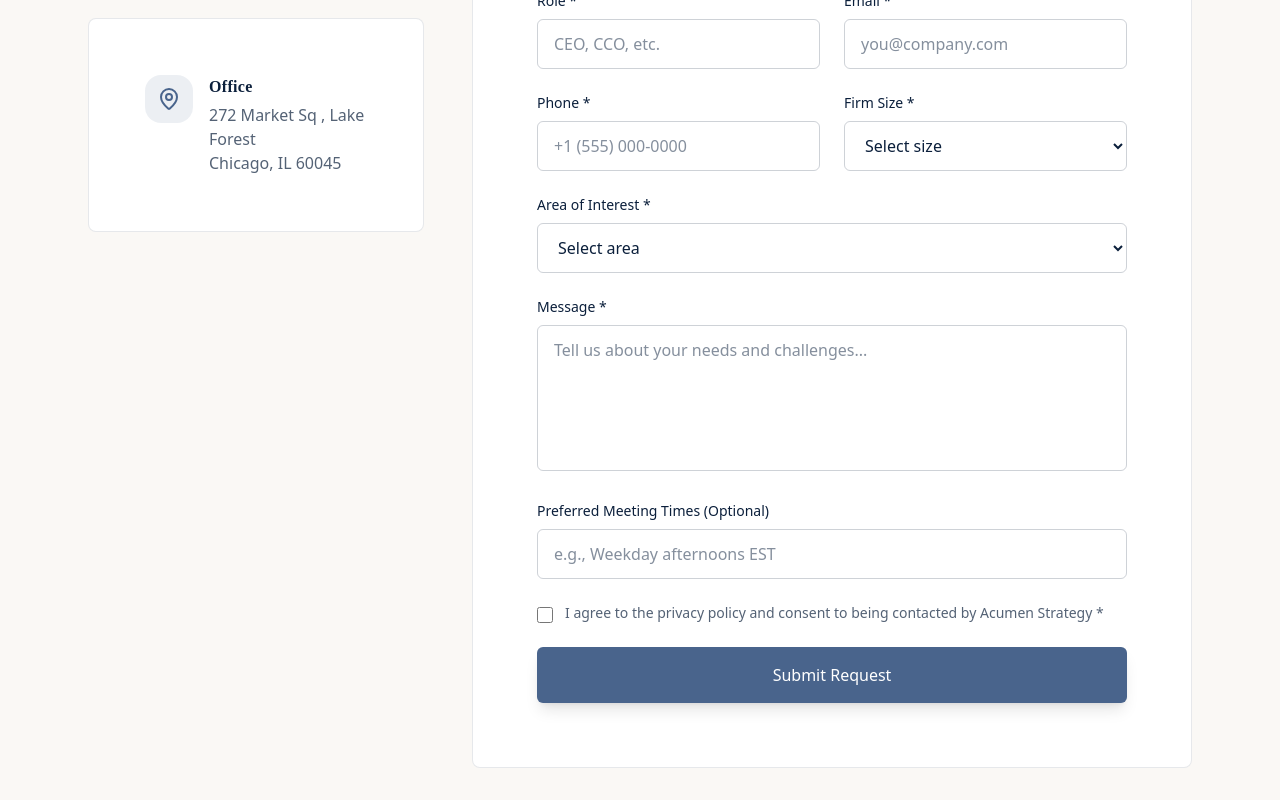
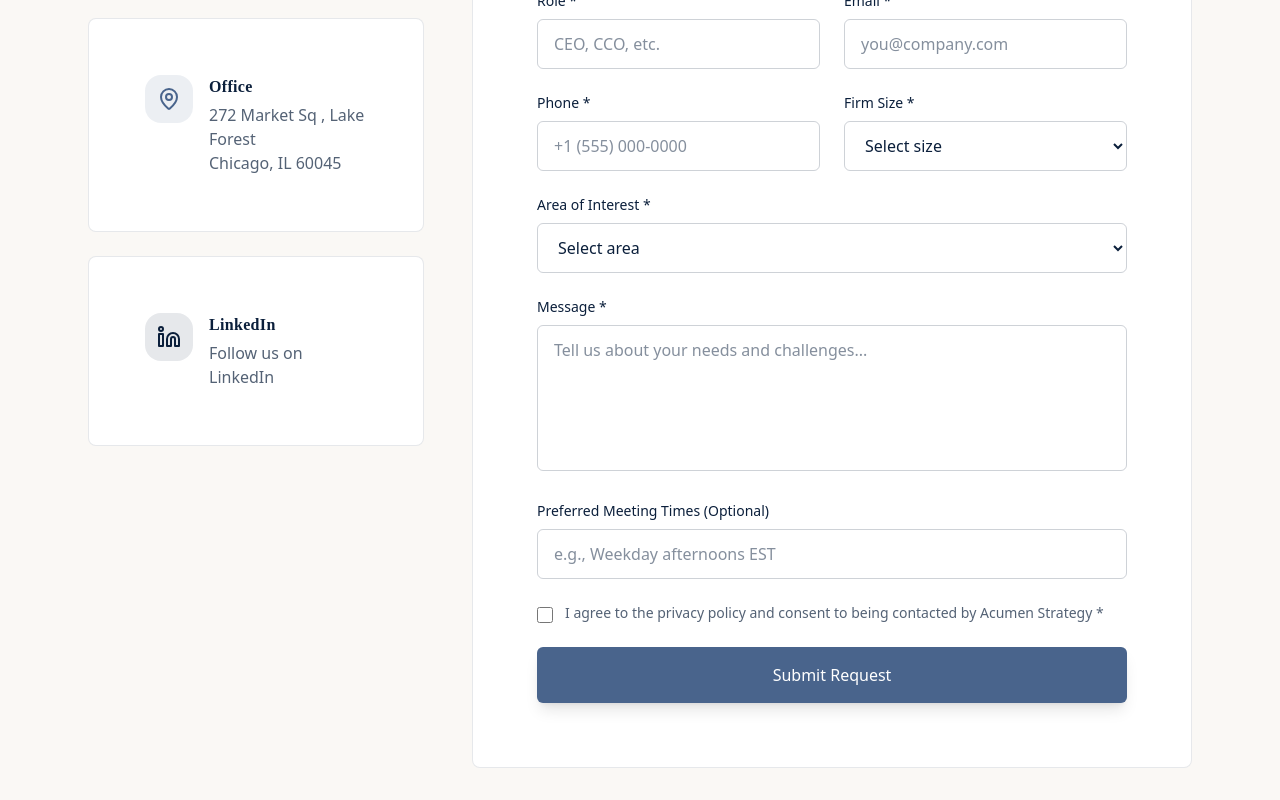
Before and after one commit to Glynac-AI/Acumen, a Next.js app: page /contact in a window 1280 px wide. Shown: the part 1156-1956 px from the top of the page. Built offline with nearby package versions, Linux system fonts and the light colour scheme.

Commit message:
Added linkedin

```diff
--- a/app/contact/page.tsx
+++ b/app/contact/page.tsx
@@ -8,7 +8,7 @@ import Section from '@/components/ui/Section';
 import Card from '@/components/ui/Card';
 import AnimatedSection from '@/components/ui/AnimatedSection';
 import StaggerContainer from '@/components/ui/StaggerContainer';
-import { Mail, Phone, MapPin, Linkedin, CheckCircle2 } from 'lucide-react';
+import { Mail, Phone, MapPin, Linkedin, CheckCircle2, ArrowUpRight } from 'lucide-react';
 import { fadeInUp } from '@/lib/animations';
 
 export default function Contact() {
@@ -134,6 +134,30 @@ export default function Contact() {
                                         </div>
                                     </Card>
                                 </motion.div>
+
+                                {/* LinkedIn */}
+                                <motion.div variants={fadeInUp}>
+                                    <Card className="group hover:shadow-xl hover:-translate-y-1 transition-all duration-300">
+                                        <div className="flex items-start gap-4 p-6">
+                                            <div className="w-12 h-12 bg-primary/10 rounded-2xl flex items-center justify-center shrink-0 group-hover:bg-primary/20 transition-colors duration-300">
+                                                <Linkedin className="h-6 w-6 text-primary group-hover:scale-110 transition-transform duration-300" />
+                                            </div>
+                                            <div>
+                                                <h3 className="font-semibold text-primary mb-1">LinkedIn</h3>
+                                                <a
+                                                    href="https://www.linkedin.com/company/acumen-strategy"
+                                                    target="_blank"
+                                                    rel="noopener noreferrer"
+                                                    className="text-primary/70 hover:text-accent transition-colors duration-300 flex items-center gap-1 group"
+                                                >
+                                                    Follow us on LinkedIn
+
+                                                </a>
+                                            </div>
+                                        </div>
+                                    </Card>
+                                </motion.div>
+
                             </StaggerContainer>
                         </div>
 
--- a/components/layout/Footer.tsx
+++ b/components/layout/Footer.tsx
@@ -30,7 +30,7 @@ export default function Footer() {
                         </p>
                         <div className="flex gap-4 pt-2">
                             <a
-                                href="https://linkedin.com"
+                                href="https://www.linkedin.com/company/acumen-strategy/"
                                 target="_blank"
                                 rel="noopener noreferrer"
                                 className="text-white/60 hover:text-accent transition-colors duration-300 p-2 rounded-lg hover:bg-white/5"
@@ -113,7 +113,7 @@ export default function Footer() {
                                     info@acumen-strategy.com
                                 </a>
                             </li>
-                            {/* CONFIRM PHONE NUMBER WITH FRIENDY BEFORE UNCOMMENTING */}
+
                             {/* <li className="flex items-start gap-3">
                                 <Phone className="w-4 h-4 mt-0.5 shrink-0 text-white/60" />
                                 <span className="text-sm text-white/70">[PHONE TO BE CONFIRMED]</span>
```
